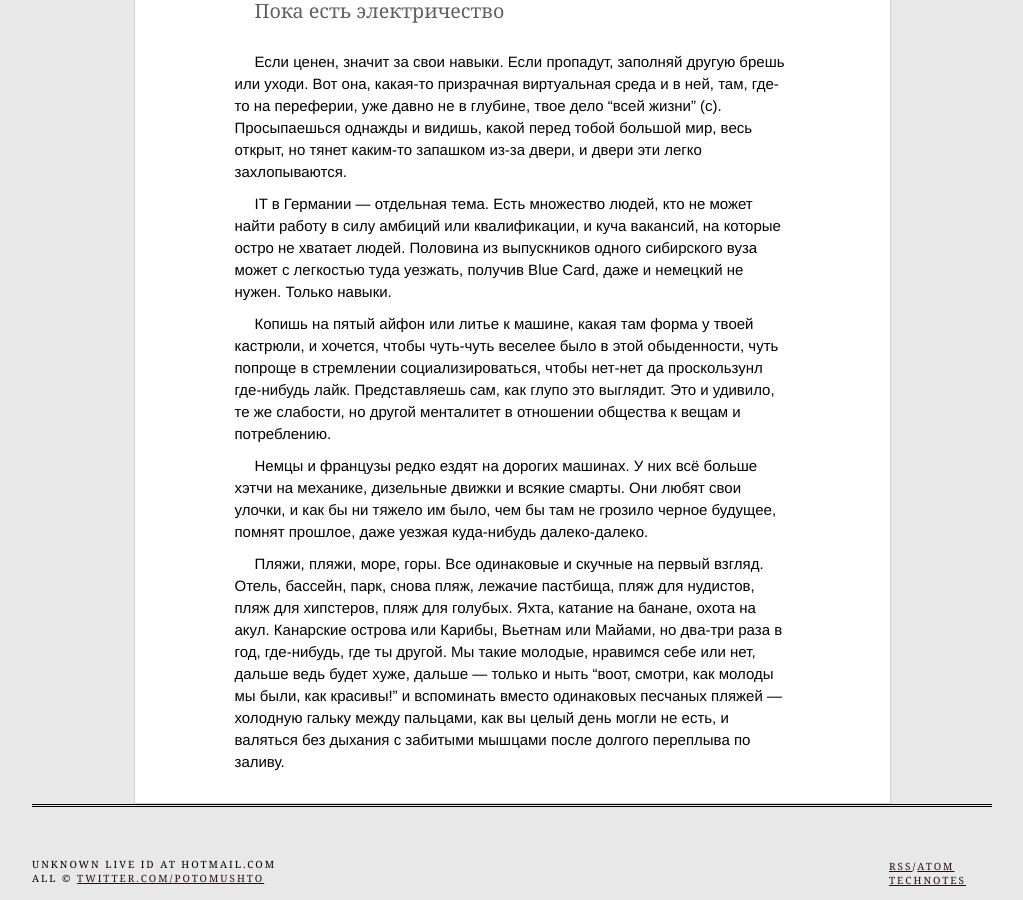
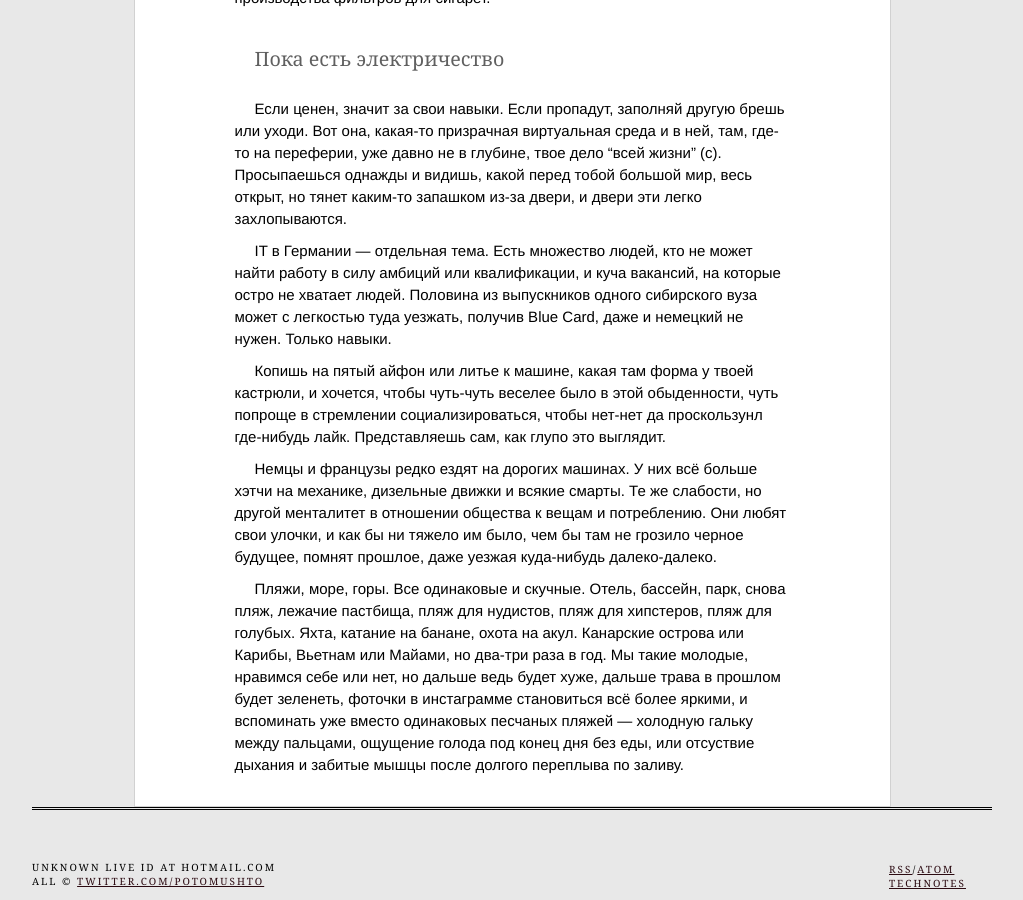
Before and after one commit to ptmt/ptmt.github.com, a Jekyll site: the page built from _posts/2012-09-03-ich-verstehe-sie-nicht.md, in a window 1280 px wide and 900 px high, scrolled down 2225 px. Shown: the whole window, without its empty margins (128-1151 px from the left). Built offline with Jekyll 4.4.1, drawn with Linux system fonts in a browser that asks for light colours; Markdown is read by kramdown in place of the engine named in the settings.

Commit message:
Update _posts/2012-09-03-ich-verstehe-sie-nicht.md

```diff
--- a/_posts/2012-09-03-ich-verstehe-sie-nicht.md
+++ b/_posts/2012-09-03-ich-verstehe-sie-nicht.md
@@ -41,8 +41,8 @@
 
 IT в Германии — отдельная тема. Есть множество людей, кто не может найти работу в силу амбиций или квалификации, и куча вакансий, на которые остро не хватает людей. Половина из выпускников одного сибирского вуза может с легкостью туда уезжать, получив Blue Card, даже и немецкий не нужен. Только навыки.
 
-Копишь на пятый айфон или литье к машине, какая там форма у твоей кастрюли, и хочется, чтобы чуть-чуть веселее было в этой обыденности, чуть попроще в стремлении социализироваться, чтобы нет-нет да проскользунл где-нибудь лайк. Представляешь сам, как глупо это выглядит. Это и удивило, те же слабости, но другой менталитет в отношении общества к вещам и потреблению.
+Копишь на пятый айфон или литье к машине, какая там форма у твоей кастрюли, и хочется, чтобы чуть-чуть веселее было в этой обыденности, чуть попроще в стремлении социализироваться, чтобы нет-нет да проскользунл где-нибудь лайк. Представляешь сам, как глупо это выглядит.
 
-Немцы и французы редко ездят на дорогих машинах. У них всё больше хэтчи на механике, дизельные движки и всякие смарты. Они любят свои улочки, и как бы ни тяжело им было, чем бы там не грозило черное будущее, помнят прошлое, даже уезжая куда-нибудь далеко-далеко.
+Немцы и французы редко ездят на дорогих машинах. У них всё больше хэтчи на механике, дизельные движки и всякие смарты.  Те же слабости, но другой менталитет в отношении общества к вещам и потреблению. Они любят свои улочки, и как бы ни тяжело им было, чем бы там не грозило черное будущее, помнят прошлое, даже уезжая куда-нибудь далеко-далеко.
 
-Пляжи, пляжи, море, горы. Все одинаковые и скучные на первый взгляд. Отель, бассейн, парк, снова пляж, лежачие пастбища, пляж для нудистов, пляж для хипстеров, пляж для голубых. Яхта, катание на банане, охота на акул. Канарские острова или Карибы, Вьетнам или Майами, но два-три раза в год, где-нибудь, где ты другой. Мы такие молодые, нравимся себе или нет,  дальше ведь будет хуже, дальше — только и ныть "воот, смотри, как молоды мы были, как красивы!" и вспоминать вместо одинаковых песчаных пляжей — холодную гальку между пальцами, как вы целый день могли не есть, и валяться без дыхания с забитыми мышцами после долгого переплыва по заливу.
+Пляжи, море, горы. Все одинаковые и скучные. Отель, бассейн, парк, снова пляж, лежачие пастбища, пляж для нудистов, пляж для хипстеров, пляж для голубых. Яхта, катание на банане, охота на акул. Канарские острова или Карибы, Вьетнам или Майами, но два-три раза в год. Мы такие молодые, нравимся себе или нет, но дальше ведь будет хуже, дальше трава в прошлом будет зеленеть, фоточки в инстаграмме становиться всё более яркими, и вспоминать уже вместо одинаковых песчаных пляжей — холодную гальку между пальцами, ощущение голода под конец дня без еды, или отсуствие дыхания и забитые мышцы после долгого переплыва по заливу.
```
Also changed, not shown: other parts of _posts/2012-09-03-ich-verstehe-sie-nicht.md (+1 -1 lines).
